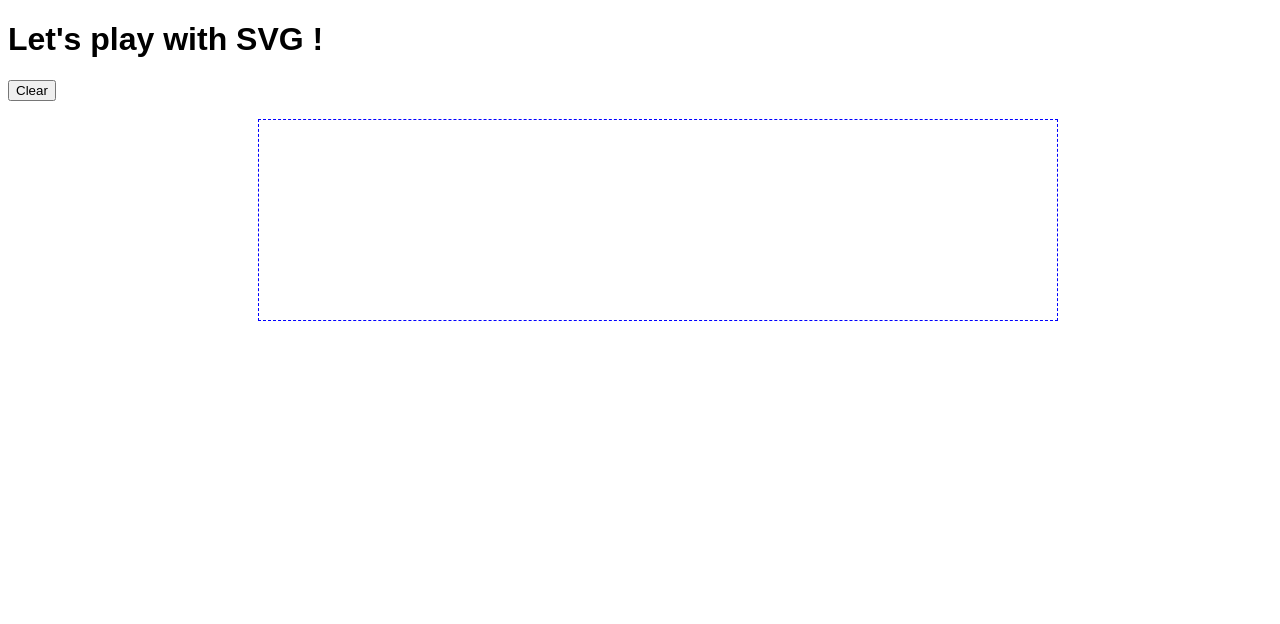
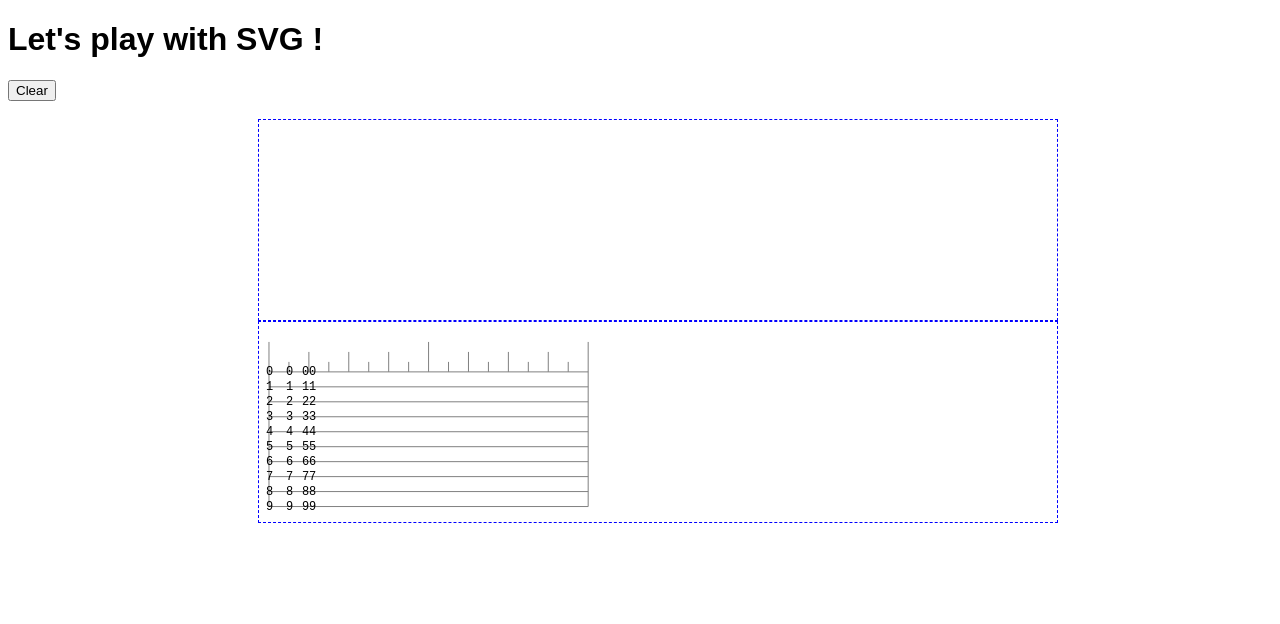
Before and after one commit to WineBewes/svg_tests, a website: page index.html in a window 1280 px wide. Drawn offline with Linux system fonts and the light colour scheme.

Commit message:
passende cijfers

```diff
--- a/index.html
+++ b/index.html
@@ -17,6 +17,72 @@
       <svg id="viewport" viewBox="0 0 800 300">
       </svg>
     </div>
+    <div id="viewportContainer2" class="svg-play" >
+      <svg id="viewport" viewBox="0 0 800 300">
+        <line stroke="grey" x1="10" y1="50" x2="330" y2="50" stroke-width="1" />
+        <line stroke="grey" x1="10" y1="20" x2="10" y2="185" stroke-width="1" />
+        <line stroke="grey" x1="30" y1="40" x2="30" y2="50" stroke-width="1" />
+        <line stroke="grey" x1="50" y1="30" x2="50" y2="50" stroke-width="1" />
+        <line stroke="grey" x1="70" y1="40" x2="70" y2="50" stroke-width="1" />
+        <line stroke="grey" x1="90" y1="30" x2="90" y2="50" stroke-width="1" />
+        <line stroke="grey" x1="110" y1="40" x2="110" y2="50" stroke-width="1" />
+        <line stroke="grey" x1="130" y1="30" x2="130" y2="50" stroke-width="1" />
+        <line stroke="grey" x1="150" y1="40" x2="150" y2="50" stroke-width="1" />
+        <line stroke="grey" x1="170" y1="20" x2="170" y2="50" stroke-width="1" />
+        <line stroke="grey" x1="190" y1="40" x2="190" y2="50" stroke-width="1" />
+        <line stroke="grey" x1="210" y1="30" x2="210" y2="50" stroke-width="1" />
+        <line stroke="grey" x1="230" y1="40" x2="230" y2="50" stroke-width="1" />
+        <line stroke="grey" x1="250" y1="30" x2="250" y2="50" stroke-width="1" />
+        <line stroke="grey" x1="270" y1="40" x2="270" y2="50" stroke-width="1" />
+        <line stroke="grey" x1="290" y1="30" x2="290" y2="50" stroke-width="1" />
+        <line stroke="grey" x1="310" y1="40" x2="310" y2="50" stroke-width="1" />
+        <line stroke="grey" x1="330" y1="20" x2="330" y2="185" stroke-width="1" />
+
+        <line stroke="grey" x1="10" y1="65" x2="330" y2="65" stroke-width="1" />
+        <line stroke="grey" x1="10" y1="80" x2="330" y2="80" stroke-width="1" />
+        <line stroke="grey" x1="10" y1="95" x2="330" y2="95" stroke-width="1" />
+        <line stroke="grey" x1="10" y1="110" x2="330" y2="110" stroke-width="1" />
+        <line stroke="grey" x1="10" y1="125" x2="330" y2="125" stroke-width="1" />
+        <line stroke="grey" x1="10" y1="140" x2="330" y2="140" stroke-width="1" />
+        <line stroke="grey" x1="10" y1="155" x2="330" y2="155" stroke-width="1" />
+        <line stroke="grey" x1="10" y1="170" x2="330" y2="170" stroke-width="1" />
+        <line stroke="grey" x1="10" y1="185" x2="330" y2="185" stroke-width="1" />
+
+        <text class="tp" x="7" y="53">0</text>
+        <text class="tp" x="7" y="68">1</text>
+        <text class="tp" x="7" y="83">2</text>
+        <text class="tp" x="7" y="98">3</text>
+        <text class="tp" x="7" y="113">4</text>
+        <text class="tp" x="7" y="128">5</text>
+        <text class="tp" x="7" y="143">6</text>
+        <text class="tp" x="7" y="158">7</text>
+        <text class="tp" x="7" y="173">8</text>
+        <text class="tp" x="7" y="188">9</text>
+
+        <text class="tp" x="27" y="53">0</text>
+        <text class="tp" x="27" y="68">1</text>
+        <text class="tp" x="27" y="83">2</text>
+        <text class="tp" x="27" y="98">3</text>
+        <text class="tp" x="27" y="113">4</text>
+        <text class="tp" x="27" y="128">5</text>
+        <text class="tp" x="27" y="143">6</text>
+        <text class="tp" x="27" y="158">7</text>
+        <text class="tp" x="27" y="173">8</text>
+        <text class="tp" x="27" y="188">9</text>
+
+        <text class="tp" x="43" y="53">00</text>
+        <text class="tp" x="43" y="68">11</text>
+        <text class="tp" x="43" y="83">22</text>
+        <text class="tp" x="43" y="98">33</text>
+        <text class="tp" x="43" y="113">44</text>
+        <text class="tp" x="43" y="128">55</text>
+        <text class="tp" x="43" y="143">66</text>
+        <text class="tp" x="43" y="158">77</text>
+        <text class="tp" x="43" y="173">88</text>
+        <text class="tp" x="43" y="188">99</text>
+
+      </svg>
+    </div>
   </div>
   <script src="dist/main.js"></script>
 </body>
--- a/styles.css
+++ b/styles.css
@@ -13,7 +13,7 @@ body {
 }
 
 .tp {
-  font-size: 10px;
+  font-size: 12px;
   font-family: monospace;
 }
 .fretbusy {
```
